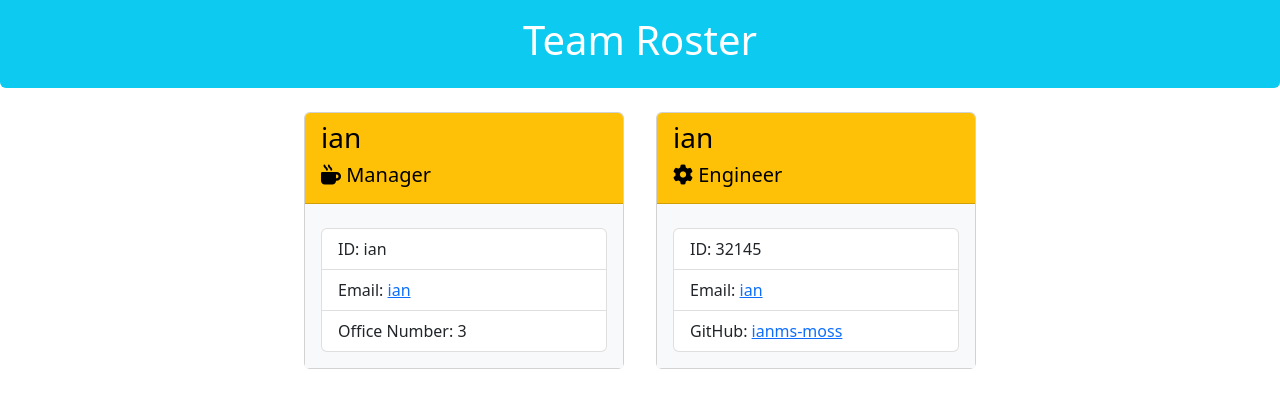
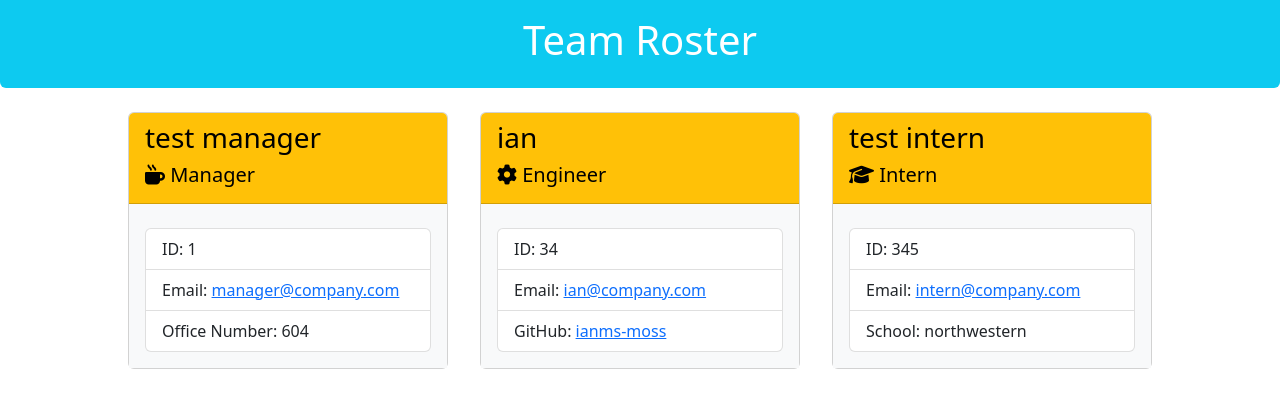
Before and after one commit to ian-sieg/profile-generator, a website: page dists/sample-index.html in a window 1280 px wide. Drawn offline with nearby package versions, Linux system fonts and the light colour scheme.

Commit message:
added sample webpage to dists

```diff
--- a/dists/index.html
+++ b/dists/sample-index.html
@@ -15,14 +15,14 @@
             <div class="row justify-content-center">
                 <div class="card col-3 m-3" style="padding-left: 0; padding-right: 0;">
         <div class="card-header text-bg-warning">
-            <h3>ian</h3>
+            <h3>test manager</h3>
             <h5><i class="fa-solid fa-mug-hot"></i> Manager</h5>
         </div>
         <div class="card-body text-bg-light">
             <ul class="list-group list-group pt-2">
-                <li class="list-group-item">ID: ian</li>
-                <li class="list-group-item">Email: <a href="mailto:ian">ian</a></li>
-                <li class="list-group-item">Office Number: 3</li>
+                <li class="list-group-item">ID: 1</li>
+                <li class="list-group-item">Email: <a href="mailto:manager@company.com">manager@company.com</a></li>
+                <li class="list-group-item">Office Number: 604</li>
             </ul>
         </div>
     </div><div class="card col-3 m-3" style="padding-left: 0; padding-right: 0;">
@@ -32,9 +32,21 @@
         </div>
         <div class="card-body text-bg-light">
             <ul class="list-group list-group pt-2">
-                <li class="list-group-item">ID: 32145</li>
-                <li class="list-group-item">Email: <a href="mailto:ian">ian</a></li>
+                <li class="list-group-item">ID: 34</li>
+                <li class="list-group-item">Email: <a href="mailto:ian@company.com">ian@company.com</a></li>
                 <li class="list-group-item">GitHub: <a href="https://github.com/ianms-moss" target="_blank">ianms-moss</a></li>
+            </ul>
+        </div>
+    </div><div class="card col-3 m-3" style="padding-left: 0; padding-right: 0;">
+        <div class="card-header text-bg-warning">
+            <h3>test intern</h3>
+            <h5><i class="fa-solid fa-graduation-cap"></i> Intern</h5>
+        </div>
+        <div class="card-body text-bg-light">
+            <ul class="list-group list-group pt-2">
+                <li class="list-group-item">ID: 345</li>
+                <li class="list-group-item">Email: <a href="mailto:intern@company.com">intern@company.com</a></li>
+                <li class="list-group-item">School: northwestern</a></li>
             </ul>
         </div>
     </div>
```
Also changed, not shown: src/htmlGen.js (+16 -16 lines).
